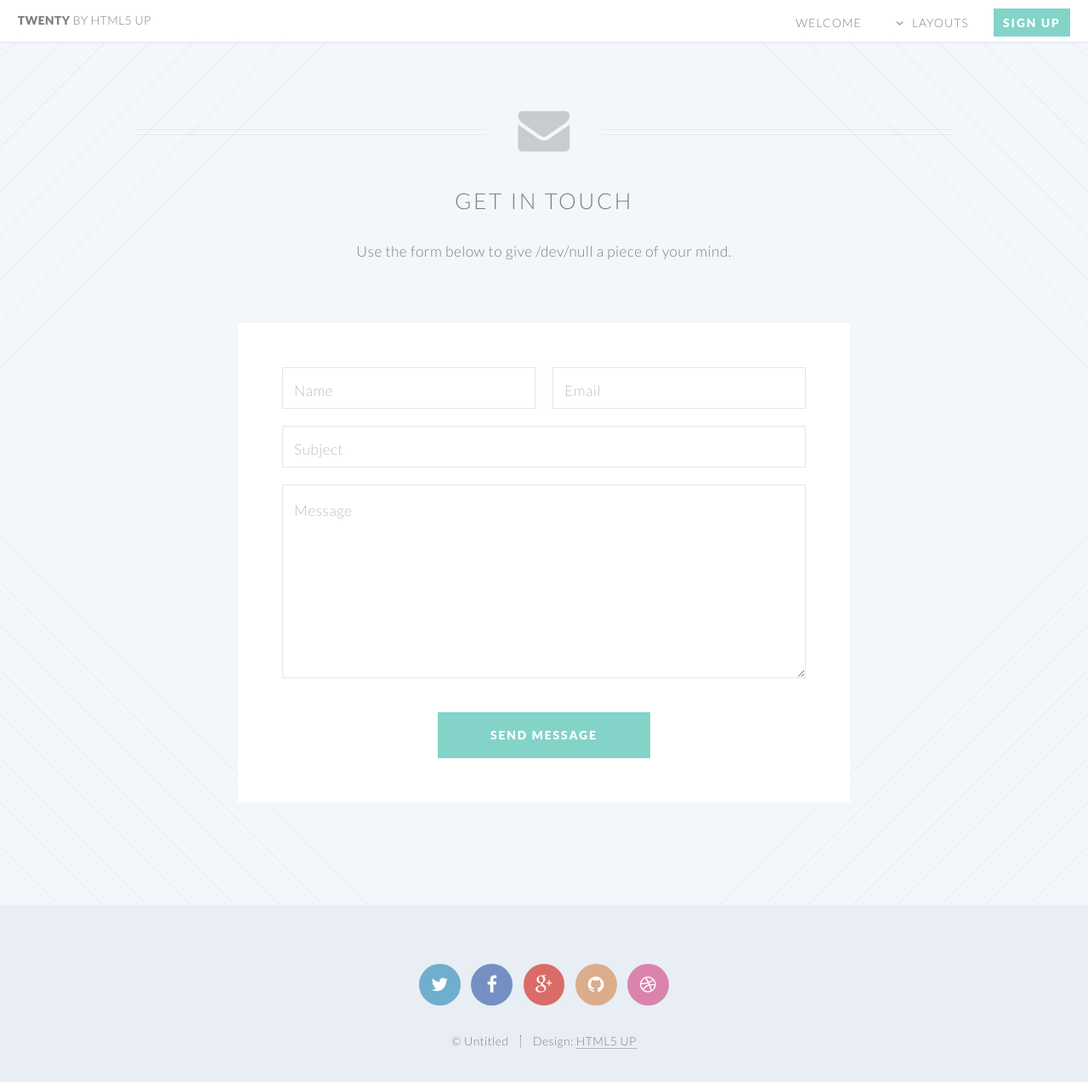
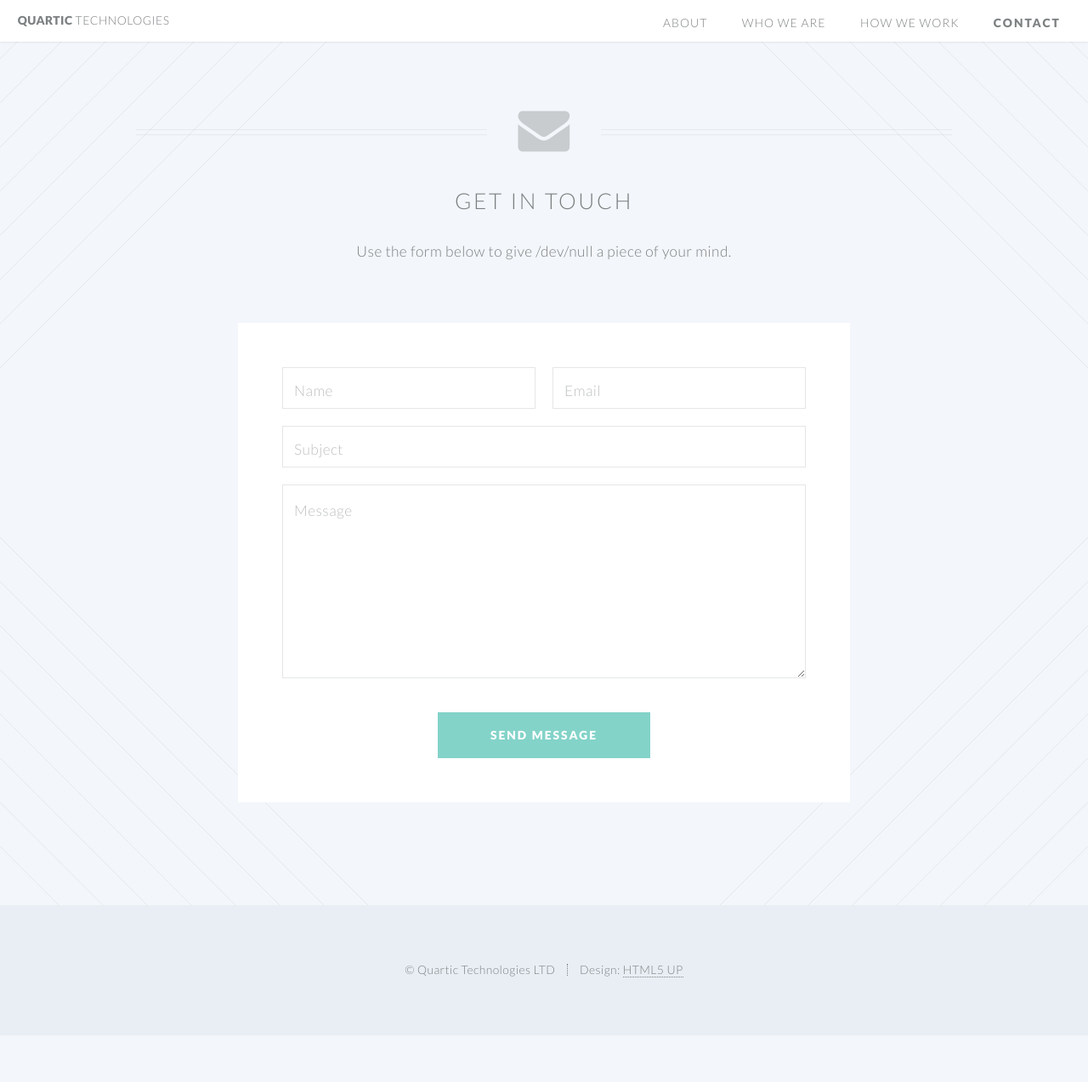
Before and after one commit to quartictech/website, a Jekyll site: the page built from contact.html, in a window 1280 px wide and 1301 px high. Shown: the top 1273 px of the window at 85% size. Built offline with Jekyll 4.4.1, drawn with Linux system fonts in a browser that asks for light colours.

Commit message:
More edits

```diff
--- a/_includes/header.html
+++ b/_includes/header.html
@@ -2,11 +2,11 @@
 				<h1 id="logo"><a href="/">Quartic <span>Technologies</span></a></h1>
 				<nav id="nav">
 					<ul>
-						<li><a href="/#about">About</a></li>
+						<li><a href="/">About</a></li>
 						<li><a href="/#who">Who we are</a></li>
 						<li><a href="/#how">How we work</a></li>
                         <!--<li><a href="/blog.html">Blog</a></li>-->
-						<li><a href="mailto:{{ site.email }}"  class="button special">Contact</a></li>
+						<li><a href="mailto:{{ site.email }}"  class="button">Contact</a></li>
 					</ul>
 				</nav>
 </header>
--- a/contact.html
+++ b/contact.html
@@ -1,64 +1,6 @@
-<!DOCTYPE HTML>
-<!--
-	Twenty by HTML5 UP
-	html5up.net | @n33co
-	Free for personal and commercial use under the CCA 3.0 license (html5up.net/license)
--->
-<html>
-	<head>
-		<title>Contact - Twenty by HTML5 UP</title>
-		<meta http-equiv="content-type" content="text/html; charset=utf-8" />
-		<meta name="description" content="" />
-		<meta name="keywords" content="" />
-		<!--[if lte IE 8]><script src="css/ie/html5shiv.js"></script><![endif]-->
-		<script src="js/jquery.min.js"></script>
-		<script src="js/jquery.dropotron.min.js"></script>
-		<script src="js/jquery.scrolly.min.js"></script>
-		<script src="js/jquery.scrollgress.min.js"></script>
-		<script src="js/skel.min.js"></script>
-		<script src="js/skel-layers.min.js"></script>
-		<script src="js/init.js"></script>
-		<noscript>
-			<link rel="stylesheet" href="css/skel.css" />
-			<link rel="stylesheet" href="css/style.css" />
-			<link rel="stylesheet" href="css/style-wide.css" />
-			<link rel="stylesheet" href="css/style-noscript.css" />
-		</noscript>
-		<!--[if lte IE 8]><link rel="stylesheet" href="css/ie/v8.css" /><![endif]-->
-		<!--[if lte IE 9]><link rel="stylesheet" href="css/ie/v9.css" /><![endif]-->
-	</head>
-	<body class="contact">
-
-		<!-- Header -->
-			<header id="header">
-				<h1 id="logo"><a href="index.html">Twenty <span>by HTML5 UP</span></a></h1>
-				<nav id="nav">
-					<ul>
-						<li class="current"><a href="index.html">Welcome</a></li>
-						<li class="submenu">
-							<a href="">Layouts</a>
-							<ul>
-								<li><a href="left-sidebar.html">Left Sidebar</a></li>
-								<li><a href="right-sidebar.html">Right Sidebar</a></li>
-								<li><a href="no-sidebar.html">No Sidebar</a></li>
-								<li><a href="contact.html">Contact</a></li>
-								<li class="submenu">
-									<a href="">Submenu</a>
-									<ul>
-										<li><a href="#">Dolore Sed</a></li>
-										<li><a href="#">Consequat</a></li>
-										<li><a href="#">Lorem Magna</a></li>
-										<li><a href="#">Sed Magna</a></li>
-										<li><a href="#">Ipsum Nisl</a></li>
-									</ul>
-								</li>
-							</ul>
-						</li>
-						<li><a href="#" class="button special">Sign Up</a></li>
-					</ul>
-				</nav>
-			</header>
-
+---
+layout: default
+---
 		<!-- Main -->
 			<article id="main">
 
@@ -105,23 +47,3 @@
 					</section>
 
 			</article>
-
-		<!-- Footer -->
-			<footer id="footer">
-
-				<ul class="icons">
-					<li><a href="#" class="icon circle fa-twitter"><span class="label">Twitter</span></a></li>
-					<li><a href="#" class="icon circle fa-facebook"><span class="label">Facebook</span></a></li>
-					<li><a href="#" class="icon circle fa-google-plus"><span class="label">Google+</span></a></li>
-					<li><a href="#" class="icon circle fa-github"><span class="label">Github</span></a></li>
-					<li><a href="#" class="icon circle fa-dribbble"><span class="label">Dribbble</span></a></li>
-				</ul>
-
-				<ul class="copyright">
-					<li>&copy; Untitled</li><li>Design: <a href="http://html5up.net">HTML5 UP</a></li>
-				</ul>
-
-			</footer>
-
-	</body>
-</html>
--- a/index.html
+++ b/index.html
@@ -19,7 +17,7 @@
 						</header>
 						<div class="row">
 						<div class="12u">
-						<p>Dilectic was founded by two ex-CERN scientists. We’ve spent the last three years working for a major Silicon Valley data analysis company honing and using our craft to help drive business change at major organisations and companies across the world.</p>
+						<p>Quartic was founded by two ex-CERN scientists. We’ve spent the last three years working for a major Silicon Valley data analysis company honing and using our craft to help drive business change at major organisations and companies across the world.</p>
 
 						</div>
 						</div>
```
Also changed, not shown: other parts of index.html (+1 -3 lines).
